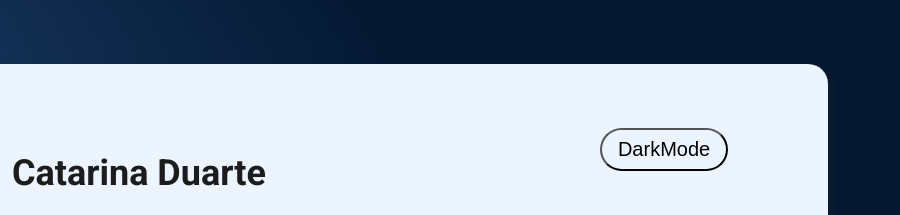
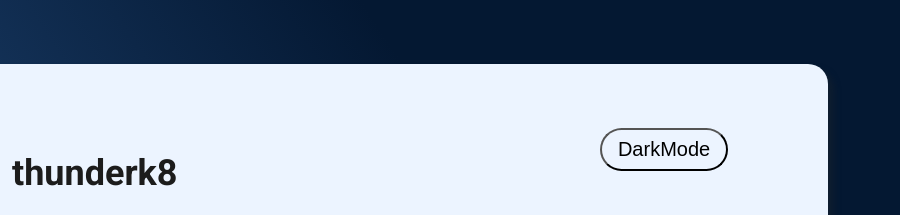
Before and after one commit to thunderk8t/hello_world, a plain HTML site: page index.html in a window 1280 px wide. Shown: the top 215 px of the page, 380-1280 px from the left. Drawn offline with Linux system fonts and the light colour scheme; a script that the page names is missing.

Commit message:
i need to catch up on my vim skillz.

```diff
--- a/index.html
+++ b/index.html
@@ -14,7 +14,7 @@
       <div class="profile">
         <img class="profile-pic" src="https://github.com/ktarinads.png" />
         <div class="descrip">
-          <h1>Catarina Duarte</h1>
+          <h1>thunderk8</h1>
           <h3>Estudante de Sistemas de Informação #imersaodev</h3>
           <!--         <h3>Estudante de Sistemas de Informação, Apaixonada por sistemas operacionais, devops e outras mentiras risíveis #imersaodev</h3> -->
         </div>
```
